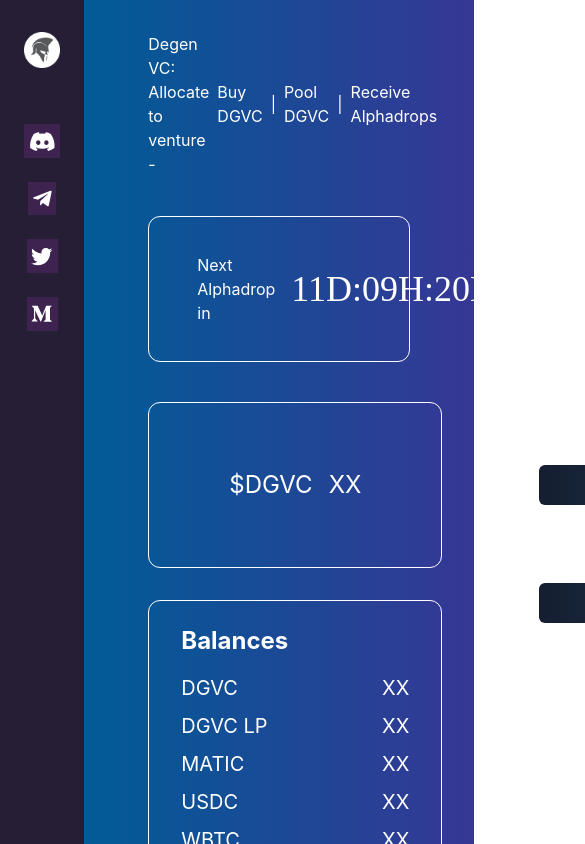
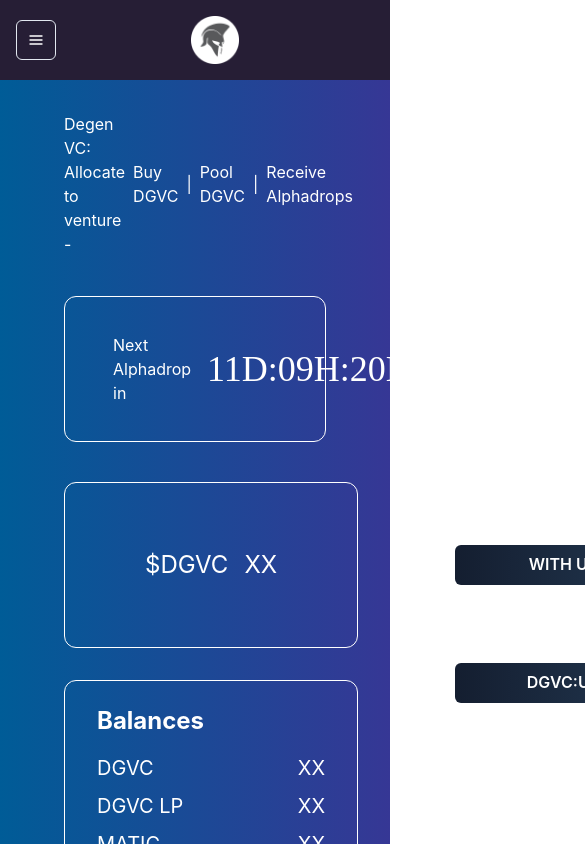
Before and after one commit to apoorvlathey/degen-vc-dashboard, a React (Create React App) app: page / in a window 390 px wide. Shown: the top 844 px of the page, 585 px wide, since content can reach past the window. Built offline with nearby package versions, Linux system fonts and the light colour scheme; a web font is replaced by a local one.

Commit message:
make sidebar responsive

```diff
--- a/src/App.tsx
+++ b/src/App.tsx
@@ -1,14 +1,41 @@
-import { HStack } from "@chakra-ui/react";
+import {
+  Box,
+  useColorModeValue,
+  Drawer,
+  DrawerContent,
+  useDisclosure,
+} from "@chakra-ui/react";
+
+import Sidebar from "./components/Sidebar";
 import MainArea from "./components/MainArea";
-import Sidebar from "./components/Sidebar";
+import MobileNav from "./components/MobileNav";
 
-function App() {
+export default function App() {
+  const { isOpen, onOpen, onClose } = useDisclosure();
   return (
-    <HStack alignItems="stretch" spacing="0">
-      <Sidebar />
-      <MainArea />
-    </HStack>
+    <Box minH="100vh" bg={useColorModeValue("gray.100", "gray.900")}>
+      <Sidebar
+        onClose={() => onClose}
+        display={{ base: "none", md: "block" }}
+      />
+      <Drawer
+        autoFocus={false}
+        isOpen={isOpen}
+        placement="left"
+        onClose={onClose}
+        returnFocusOnClose={false}
+        onOverlayClick={onClose}
+        size="full"
+      >
+        <DrawerContent>
+          <Sidebar onClose={onClose} />
+        </DrawerContent>
+      </Drawer>
+      {/* mobilenav */}
+      <MobileNav display={{ base: "flex", md: "none" }} onOpen={onOpen} />
+      <Box ml={{ base: 0, md: 40 }}>
+        <MainArea />
+      </Box>
+    </Box>
   );
 }
-
-export default App;
--- a/src/components/MainArea/index.tsx
+++ b/src/components/MainArea/index.tsx
@@ -1,4 +1,4 @@
-import { VStack, Stack, Center, Heading, Text, Box } from "@chakra-ui/react";
+import { VStack, Stack, Box } from "@chakra-ui/react";
 import AlphadropBox from "./AlphadropBox";
 import ArticlesList from "./ArticlesList";
 import Balances from "./Balances";
--- /dev/null
+++ b/src/components/MobileNav.tsx
@@ -0,0 +1,43 @@
+import {
+  FlexProps,
+  IconButton,
+  Flex,
+  Link,
+  Image,
+  Spacer,
+} from "@chakra-ui/react";
+import { HamburgerIcon } from "@chakra-ui/icons";
+
+interface MobileProps extends FlexProps {
+  onOpen: () => void;
+}
+
+const MobileNav = ({ onOpen, ...rest }: MobileProps) => {
+  return (
+    <Flex
+      ml={{ base: 0, md: 40 }}
+      px={{ base: 4, md: 24 }}
+      height="20"
+      alignItems="center"
+      justifyContent="flex-start"
+      bg="#261E35"
+      {...rest}
+    >
+      <IconButton
+        variant="outline"
+        onClick={onOpen}
+        color="white"
+        aria-label="open menu"
+        icon={<HamburgerIcon />}
+      />
+
+      <Spacer />
+      <Link href="/">
+        <Image src="/images/degen-vc-logo.png" w="3rem" />
+      </Link>
+      <Spacer />
+    </Flex>
+  );
+};
+
+export default MobileNav;
--- a/src/components/Sidebar.tsx
+++ b/src/components/Sidebar.tsx
@@ -1,4 +1,11 @@
-import { VStack, Link, Image } from "@chakra-ui/react";
+import {
+  VStack,
+  Link,
+  Image,
+  StackProps,
+  CloseButton,
+  Center,
+} from "@chakra-ui/react";
 import { FontAwesomeIcon } from "@fortawesome/react-fontawesome";
 import {
   faDiscord,
@@ -14,12 +21,28 @@
   </Link>
 );
 
-function Sidebar() {
+interface SidebarProps extends StackProps {
+  onClose: () => void;
+}
+
+function Sidebar({ onClose, ...rest }: SidebarProps) {
   return (
-    <VStack flex="1" bg="#261E35" px="1.5rem" minH="100vh" color="white">
-      <Link pt="2rem" href="/">
-        <Image src="/images/degen-vc-logo.png" w="3rem" />
-      </Link>
+    <VStack
+      flex="1"
+      bg="#261E35"
+      px="1.5rem"
+      w={{ base: "full", md: 40 }}
+      pos="fixed"
+      h="full"
+      color="white"
+      {...rest}
+    >
+      <CloseButton display={{ base: "flex", md: "none" }} onClick={onClose} />
+      <Center>
+        <Link pt="2rem" href="/">
+          <Image src="/images/degen-vc-logo.png" w="3rem" />
+        </Link>
+      </Center>
       <VStack pt="3rem" spacing="6">
         <SocialIcon
           link="https://discord.com/invite/qK8uUqc9Jd"
```
